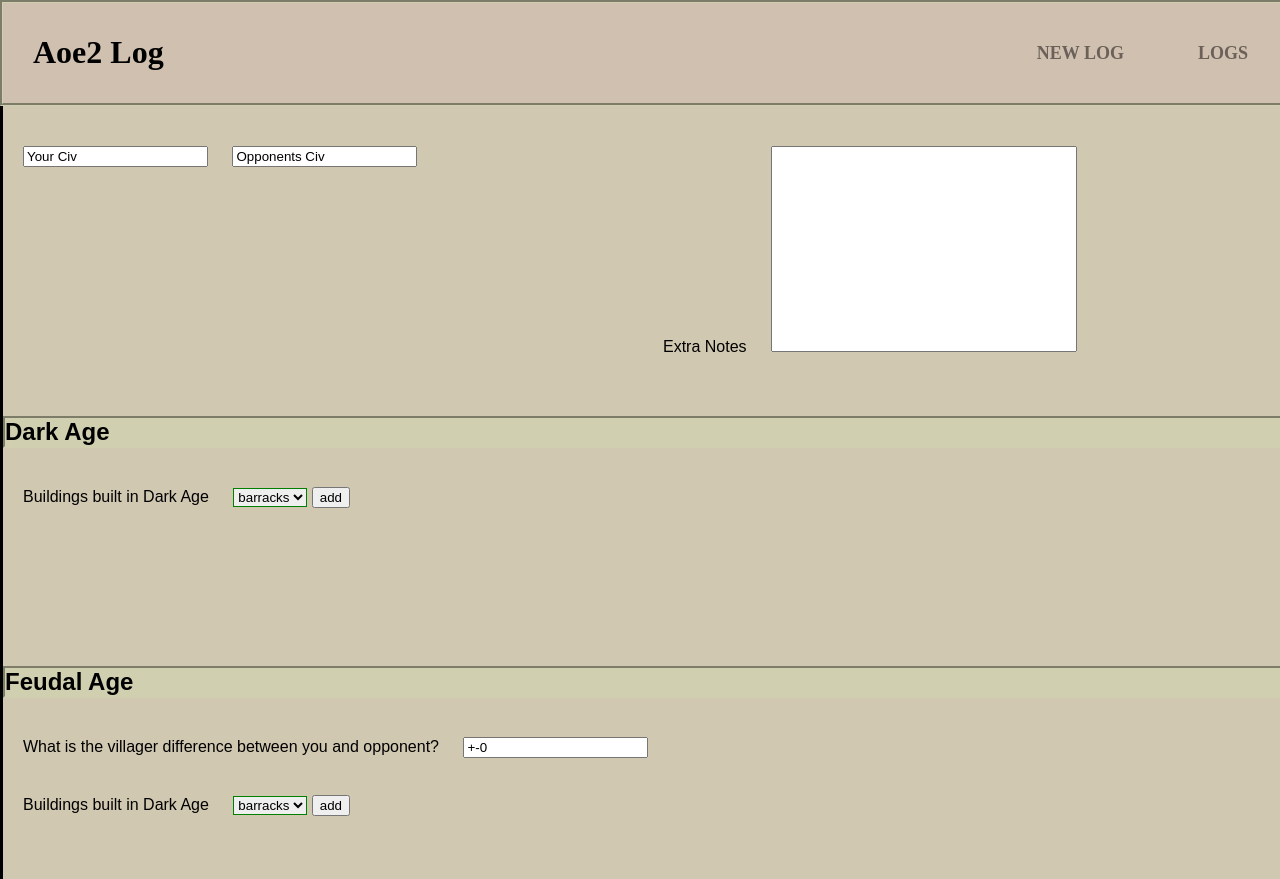
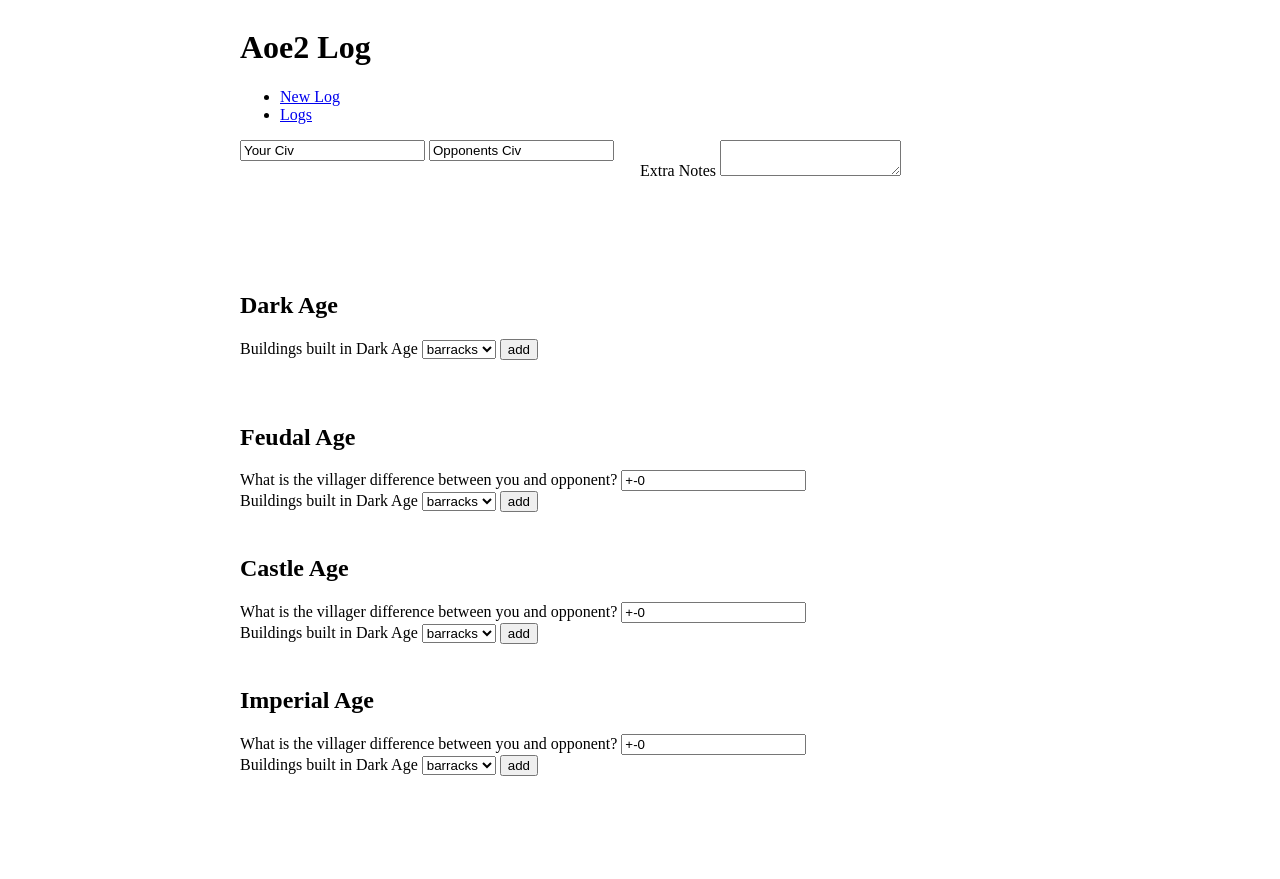
Before and after one commit to TechnicalScando/BattleLog, a plain HTML site: page index.html in a window 1280 px wide. Shown: the top 879 px of the page. Drawn offline with Linux system fonts and the light colour scheme.

Commit message:
Removed most styling, change layout to grid areas

```diff
--- a/index.html
+++ b/index.html
@@ -7,8 +7,13 @@
   <title>Aoe2 Log</title>
 </head>
 
-<header>
-  <div class="container">
+
+
+
+
+<body>
+  <div class="grid">
+    <div class="header">
       <h1>Aoe2 Log</h1>
       <nav>
         <ul>
@@ -17,26 +22,23 @@
         </ul>
       </nav>
     </div>
-</header>
 
-<body>
-  <div class="grid">
-    <section>
+    <div class="civs">
       <input type="text" class="civ" value="Your Civ">
       <input type="text" class="civ" value="Opponents Civ">
-    </section>
+    </div>
 
-    <section class="darkage">
+   <div class="darkage">
       <h2>Dark Age</h2>
-      <label for="darkagebuildings" class="buildingmenu">Buildings built in Dark Age</label>
-      <select id="darkagebuildings" class="buildingmenu">
+      <label for="darkagebuildings" >Buildings built in Dark Age</label>
+      <select id="darkagebuildings" >
         <option value="barracks">barracks</option>
         <option value="mill">mill</option>
       </select>
       <input type="submit" name="addbuilding" value="add">
-    </section>
+    </div>
 
-    <section class="feudalage">
+    <div class="feudalage">
       <h2>Feudal Age</h2>
       <div class="villagercount">
         <label for="villagercount" class="villagercount">What is the villager difference between you
@@ -51,9 +53,9 @@
         </select>
         <input type="submit" name="addbuilding" value="add">
       </div>
-    </section>
+    </div>
 
-    <section class="castleage">
+    <div class="castleage">
       <h2>Castle Age</h2>
       <div class="villagercount">
         <label for="villagercount">What is the villager difference between you
@@ -68,9 +70,9 @@
         </select>
         <input type="submit" name="addbuilding" value="add">
       </div>
-    </section>
+    </div>
 
-    <section class="imperialage">
+    <div class="imperialage">
       <h2>Imperial Age</h2>
       <div class="villagercount">
         <label for="villagercount">What is the villager difference between you
@@ -85,12 +87,16 @@
         </select>
         <input type="submit" name="addbuilding" value="add">
       </div>
-    </section>
+    </div>
 
-    <section class="extranotes">
+    <div class="extranotes">
       <label for="notesbox">Extra Notes</label>
       <textarea id="notesbox" name="notesbox"></textarea>
-    </section>
+    </div>
+  </div>
+
+  <div class="footer">
+    TEXT
   </div>
 
 </body>
--- a/style.css
+++ b/style.css
@@ -1,123 +1,41 @@
-
-
-.container{
-  width: 100%;
+.grid {
+  display: grid;
+  grid-template-areas: "head head"
+    "civs extranotes"
+    "dark dark"
+    "feud feud"
+    "cast cast"
+    "imp imp"
+    "foot foot";
+  grid-template-rows: repeat(7, 1fr);
+  grid-template-columns: 400px 400px;
+  justify-content: center;
 }
 
-.grid{
-  display: grid;
-  grid-template-columns: repeat(2 , 1fr);
-  grid-template-rows: repeat(5,1fr);
+.header {
+  grid-area: head;
 }
 
-.darkage{
-  grid-row: 2 / span 1;
-  grid-column: 1 / span 2;
+.darkage {
+  grid-area: dark;
 }
 
-.feudalage{
-  grid-row: 3 / span 1;
-  grid-column: 1 / span 2;
+.feudalage {
+  grid-area: feud;
 }
 
-.castleage{
-  grid-row: 4 / span 1;
-  grid-column: 1 / span 2;
+.castleage {
+  grid-area: cast;
 }
 
-.imperialage{
-  grid-row: 5 / span 1;
-  grid-column: 1 / span 2;
+.imperialage {
+  grid-area: imp;
 }
 
-.extranotes{
-
+.extranotes {
+  grid-area: extranotes;
 }
 
-textarea{
-  resize: none;
-  height: 200px;
-  width: 300px;
+.foot {
+  grid-area: head;
 }
-
-header {
-  background: #d0c0b0;
-  width: 100%;
-  top: 0;
-  left:0;
-  right: 0;
-  position: fixed;
-  border: 3px groove #d0d0b0;
-}
-
-body {
-  background: #d0c8b0;
-  padding-top: 115px;
-  margin-left: 0;
-  margin-right: 0;
-  border: 3px solid black;
-  width: 100%;
-}
-
-section{
-  left: 0;
-  right: 0;
-  display: block;
-  padding-top: 10px;
-  margin-top: 10px;
-  font-family: fantasy;
-}
-
-
-h1{
-  float: left;
-  padding: 10px 30px;
-}
-
-h2{
-  background: #d0d0b0;
-  width: 100%;
-  border: 2px inset #d0d0b0;
-}
-
-nav{
-  float: right;
-}
-
-nav ul{
-  margin: 0;
-  padding: 0;
-  list-style: none;
-}
-
-nav li{
-  display: inline-block;
-  margin: 0px 35px;
-  padding-top: 40px;
-}
-
-nav a{
-  color: #6b6159;
-  text-decoration: none;
-  text-transform: uppercase;
-  font-weight: bold;
-  font-size: 18px;
-}
-
-nav a:hover{
-  color: #000;
-}
-
-label{
-  padding: 10px;
-  margin: 10px;
-  display: inline-block;
-}
-
-select{
-  border: 1px solid green;
-}
-
-input.civ{
-  margin-left: 20px;
-}
```
Lines whose indentation alone changed are shown as unchanged.
